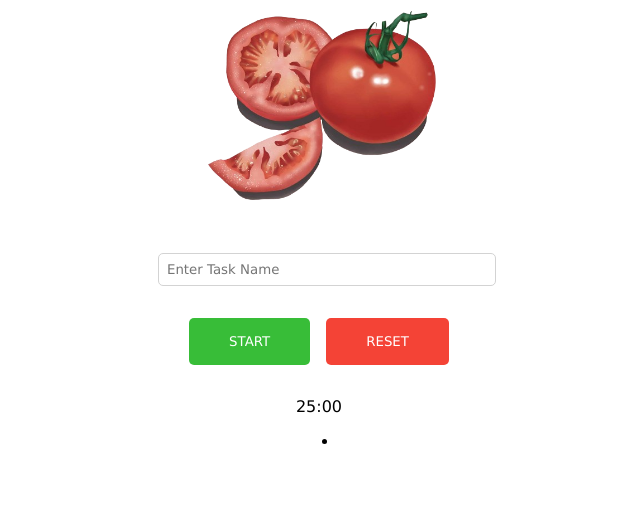
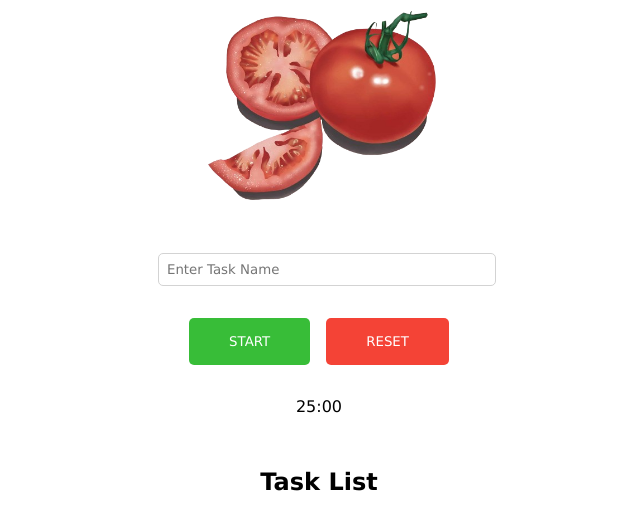
Before and after one commit to sunbun2461/pomodoro, a website: page index.html in a window 1280 px wide. Shown: the part 126-656 px from the top of the page, without its empty margins (321-961 px from the left). Drawn offline with Linux system fonts and the light colour scheme.

Commit message:
small task display update

```diff
--- a/assets/css/style.css
+++ b/assets/css/style.css
@@ -98,6 +98,14 @@ section.clock {
             outline-offset: 2px;
         }
     }
+    .task-display__wrap {
+        margin-top: 2rem;
+        ul {
+            list-style: none;
+            margin: 0;
+            padding: 0;
+        }
+    }
 }
 
 .break-modal {
@@ -105,13 +113,7 @@ section.clock {
     display: none;
 }
 
-
-}
-
-}
 .break-modal {
     margin: 3rem auto;
     display: none;
 }
-
-}
--- a/index.html
+++ b/index.html
@@ -32,7 +32,8 @@
                 </div>
             </div>
             <div id="timerDisplay">25:00</div>
-            <div class="taskDisplay">
+            <div class="task-display__wrap">
+                <h2>Task List</h2>
                 <!-- I need to add a node here instead. or whatever that is, ill have to look it up -->
                 <ul>
                     <li data-id="1"></li>
@@ -46,11 +47,7 @@
         <section class="funny" style="width: 50rem;margin: 20rem auto 25rem;">
 
             <div style="position: relative; width: 25rem; padding-bottom: 56.25%;margin:auto;">
-                <iframe
-                    style="position:absolute; width:100%; height:100%;"
-                    src="https://trailers.getyarn.io/yarn-clip/5345a6cc-f58e-4e35-b860-a034c8d14278/embed?autoplay=false&responsive=true"
-                    frameborder="0"
-                ></iframe>
+                <iframe style="position:absolute; width:100%; height:100%;" src="https://trailers.getyarn.io/yarn-clip/5345a6cc-f58e-4e35-b860-a034c8d14278/embed?autoplay=false&responsive=true" frameborder="0"></iframe>
             </div>
         </section>
     </main>
--- a/scripts/js/script.js
+++ b/scripts/js/script.js
@@ -43,7 +43,7 @@ const pauseButton = document.querySelector("#pauseButton");
 const resetButton = document.querySelector("#resetButton");
 const takeBreak = document.querySelector("#takeBreak");
 const taskName = document.querySelector('#taskName')
-let taskDisplayElement = document.querySelector(`.taskDisplay li[data-id="1"]`)
+let taskDisplayElement = document.querySelector(`.task-display__wrap li[data-id="1"]`)
 const doc = document;
 let endInterval;
 
@@ -131,7 +131,7 @@ const startTimer = (duration) => {
 };
 
 
-const onTimerEnd = () => { };
+const onTimerEnd = () => {};
 
 
 /* Event Listeners */
@@ -142,7 +142,7 @@ function addClickListener(element, callback) {
     }
 }
 
-addClickListener(startButton, function () {
+addClickListener(startButton, function() {
     const { sessions } = pomodoroState
     let taskValue = taskName.value
     console.log(taskValue)
@@ -153,19 +153,19 @@ addClickListener(startButton, function () {
     updateUI();
 });
 
-addClickListener(pauseButton, function () {
+addClickListener(pauseButton, function() {
     timerPause();
 });
 
-addClickListener(resetButton, function () {
+addClickListener(resetButton, function() {
     timerReset();
 });
 
-addClickListener(takeBreak, function () {
+addClickListener(takeBreak, function() {
     document.getElementById("breakPopup").style.display = "none";
 });
 
-addClickListener(doc, function () {
+addClickListener(doc, function() {
     console.log(JSON.stringify(pomodoroState, null, 2));
 });
 
```
Also changed, not shown: README.md.
